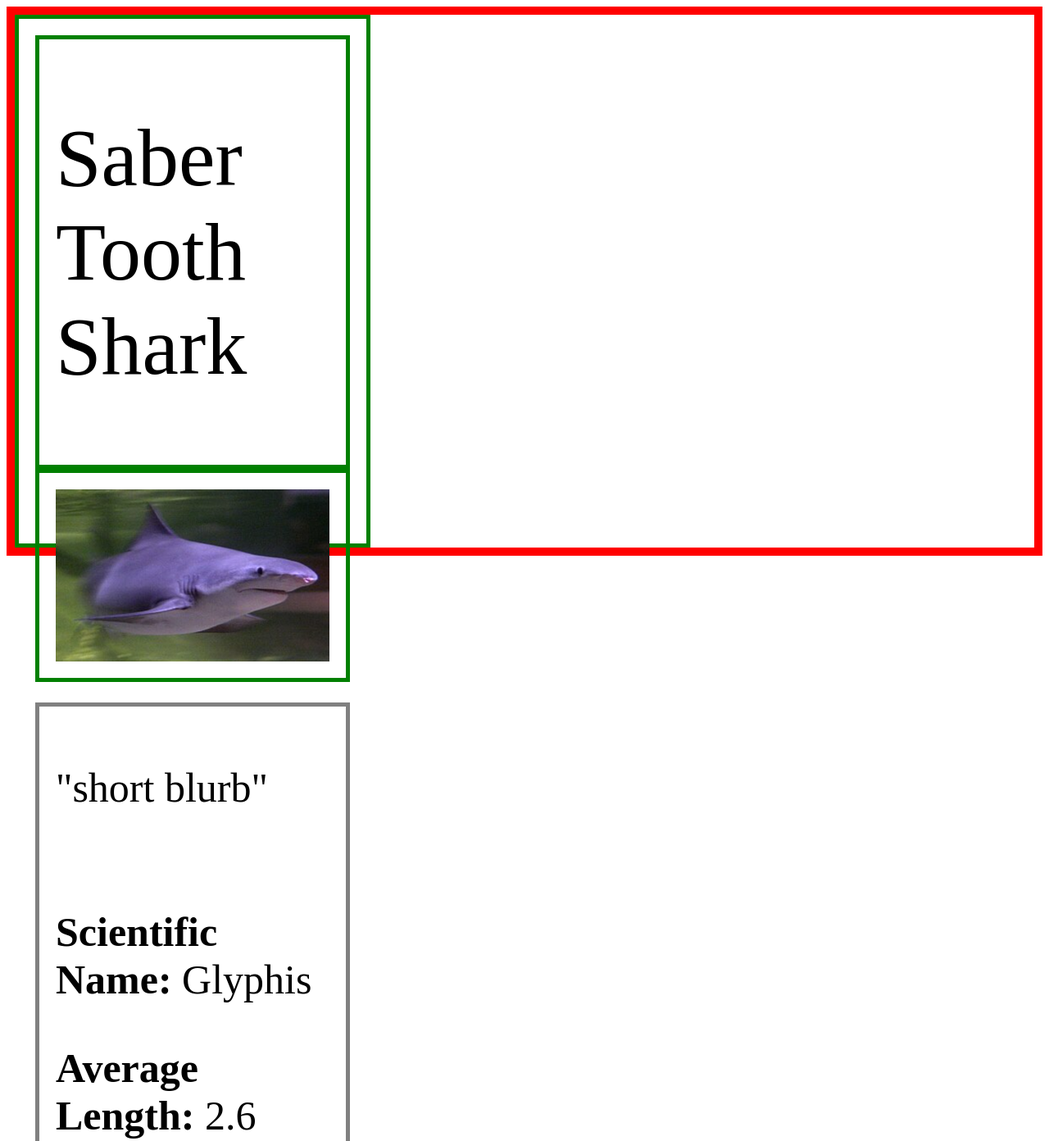
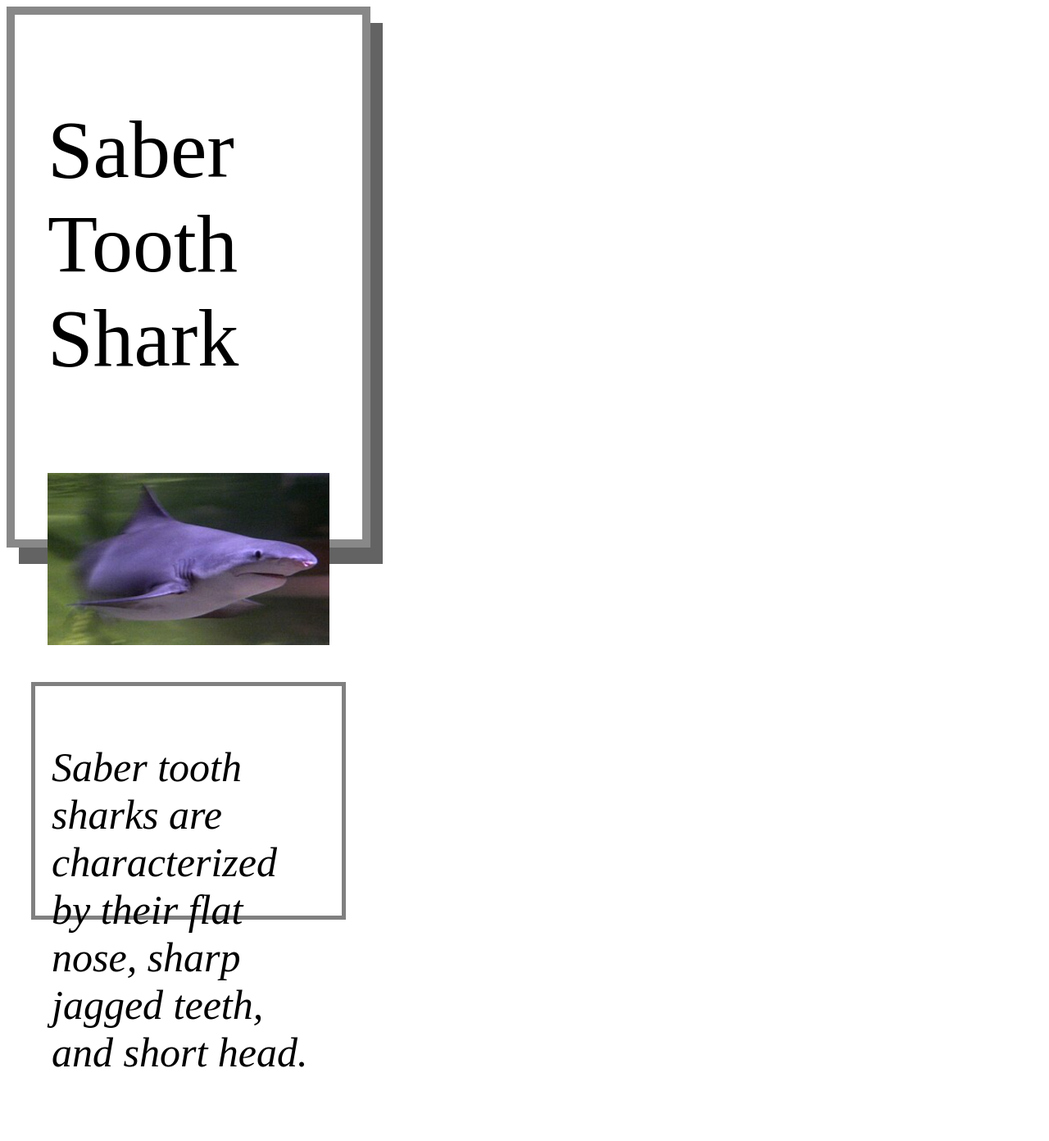
Before and after one commit to scnkera/animalCard, a plain HTML site: page src/index.html in a window 1280 px wide. Shown: the top 1392 px of the page at 82% size. Drawn offline with Linux system fonts and the light colour scheme.

Commit message:
Edited the description section and play card layout

```diff
--- a/src/index.html
+++ b/src/index.html
@@ -27,7 +27,7 @@
 
     <!--Animal Description-->
     <div id = "description">
-        <p>"short blurb"</p>
+        <p class="caption">Saber tooth sharks are characterized by their flat nose, sharp jagged teeth, and short head.</p>
         <br>
         <p><span>Scientific Name: </span>Glyphis</p>
         <p><span>Average Length: </span>2.6 meters</p>
--- a/src/style.css
+++ b/src/style.css
@@ -1,27 +1,30 @@
 body{
     justify-content: center;
-    border: 10px solid red;
 }
 
 div{
-    border: 5px solid green;
     Padding: 20px;
 }
 
 #playingCard {
     width: 30vw;
     height: 75vh;
+    border: 10px solid #888888;
+    box-shadow: 15px 20px #636363;
 }
 
 h1{
     font: 100px bold serif;
 }
 
+p{
+    font: 50px bold serif;
+}
+
 
 #imageContainer{
     display: flex;
     height: 35%;
-    /* border: 2px solid red; */
 }
 
 
@@ -29,18 +32,19 @@ h1{
     width: 100%;
     height: 100%;
     object-fit: cover;
-    /* border: 5px solid blue; */
 }
 
 #description {
     border: 5px solid grey;
     margin-top: 25px;
+    height: 40%;
 }
+
 
 span{
     font-weight: bold;
 }
 
-p{
-    font: 50px serif;
+.caption{
+    font-style: italic;
 }
```
